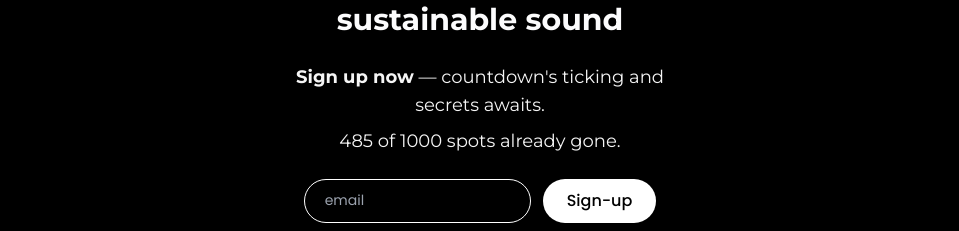
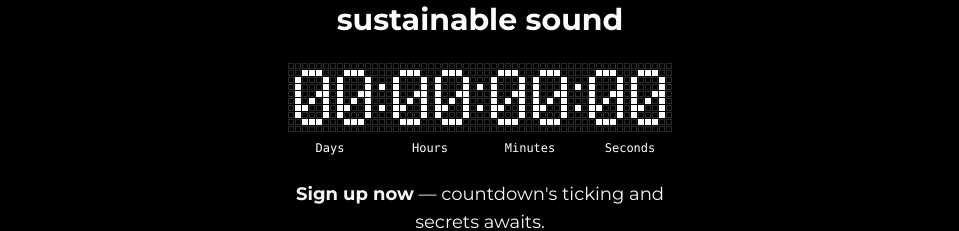
Before and after one commit to Saccor/landingv2, a Next.js app: page / in a window 1280 px wide. Shown: the part 383-614 px from the top of the page, without its empty margins (160-1119 px from the left). Built offline with nearby package versions, Linux system fonts and the light colour scheme.

Commit message:
feat: add CountdownTimerPixel component and integrate it into HeroSection for countdown display

```diff
--- /dev/null
+++ b/src/components/common/CountdownTimerPixel.tsx
@@ -0,0 +1,248 @@
+'use client';
+
+import React, { useEffect, useState } from 'react';
+
+// Grid size
+const CELL_SIZE = 6; // in px
+
+// Map digits to 5x10 pixel grid (1 = lit, 0 = unlit)
+const DIGIT_MAP: Record<string, number[][]> = {
+  '0': [
+    [0, 0, 0, 0, 0],
+    [0, 1, 1, 1, 0],
+    [1, 0, 0, 0, 1],
+    [1, 0, 0, 0, 1],
+    [1, 0, 0, 1, 1],
+    [1, 0, 1, 0, 1],
+    [1, 1, 0, 0, 1],
+    [1, 0, 0, 0, 1],
+    [0, 1, 1, 1, 0],
+    [0, 0, 0, 0, 0],
+  ],
+  '1': [
+    [0, 0, 0, 0, 0],
+    [0, 0, 1, 0, 0],
+    [0, 1, 1, 0, 0],
+    [1, 0, 1, 0, 0],
+    [0, 0, 1, 0, 0],
+    [0, 0, 1, 0, 0],
+    [0, 0, 1, 0, 0],
+    [0, 0, 1, 0, 0],
+    [1, 1, 1, 1, 1],
+    [0, 0, 0, 0, 0],
+  ],
+  '2': [
+    [0, 0, 0, 0, 0],
+    [0, 1, 1, 1, 0],
+    [1, 0, 0, 0, 1],
+    [0, 0, 0, 0, 1],
+    [0, 0, 0, 1, 0],
+    [0, 0, 1, 0, 0],
+    [0, 1, 0, 0, 0],
+    [1, 0, 0, 0, 0],
+    [1, 1, 1, 1, 1],
+    [0, 0, 0, 0, 0],
+  ],
+  '3': [
+    [0, 0, 0, 0, 0],
+    [0, 1, 1, 1, 0],
+    [1, 0, 0, 0, 1],
+    [0, 0, 0, 0, 1],
+    [0, 0, 1, 1, 0],
+    [0, 0, 0, 0, 1],
+    [0, 0, 0, 0, 1],
+    [1, 0, 0, 0, 1],
+    [0, 1, 1, 1, 0],
+    [0, 0, 0, 0, 0],
+  ],
+  '4': [
+    [0, 0, 0, 0, 0],
+    [0, 0, 0, 0, 1],
+    [0, 0, 0, 1, 1],
+    [0, 0, 1, 0, 1],
+    [0, 1, 0, 0, 1],
+    [1, 0, 0, 0, 1],
+    [1, 1, 1, 1, 1],
+    [0, 0, 0, 0, 1],
+    [0, 0, 0, 0, 1],
+    [0, 0, 0, 0, 0],
+  ],
+  '5': [
+    [0, 0, 0, 0, 0],
+    [1, 1, 1, 1, 1],
+    [1, 0, 0, 0, 0],
+    [1, 0, 0, 0, 0],
+    [1, 1, 1, 1, 0],
+    [0, 0, 0, 0, 1],
+    [0, 0, 0, 0, 1],
+    [1, 0, 0, 0, 1],
+    [0, 1, 1, 1, 0],
+    [0, 0, 0, 0, 0],
+  ],
+  '6': [
+    [0, 0, 0, 0, 0],
+    [0, 1, 1, 1, 0],
+    [1, 0, 0, 0, 0],
+    [1, 0, 0, 0, 0],
+    [1, 1, 1, 1, 0],
+    [1, 0, 0, 0, 1],
+    [1, 0, 0, 0, 1],
+    [1, 0, 0, 0, 1],
+    [0, 1, 1, 1, 0],
+    [0, 0, 0, 0, 0],
+  ],
+  '7': [
+    [0, 0, 0, 0, 0],
+    [1, 1, 1, 1, 1],
+    [0, 0, 0, 0, 1],
+    [0, 0, 0, 1, 0],
+    [0, 0, 1, 0, 0],
+    [0, 1, 0, 0, 0],
+    [0, 1, 0, 0, 0],
+    [0, 1, 0, 0, 0],
+    [0, 1, 0, 0, 0],
+    [0, 0, 0, 0, 0],
+  ],
+  '8': [
+    [0, 0, 0, 0, 0],
+    [0, 1, 1, 1, 0],
+    [1, 0, 0, 0, 1],
+    [1, 0, 0, 0, 1],
+    [0, 1, 1, 1, 0],
+    [1, 0, 0, 0, 1],
+    [1, 0, 0, 0, 1],
+    [1, 0, 0, 0, 1],
+    [0, 1, 1, 1, 0],
+    [0, 0, 0, 0, 0],
+  ],
+  '9': [
+    [0, 0, 0, 0, 0],
+    [0, 1, 1, 1, 0],
+    [1, 0, 0, 0, 1],
+    [1, 0, 0, 0, 1],
+    [1, 0, 0, 0, 1],
+    [0, 1, 1, 1, 1],
+    [0, 0, 0, 0, 1],
+    [0, 0, 0, 0, 1],
+    [0, 1, 1, 1, 0],
+    [0, 0, 0, 0, 0],
+  ],
+  ':': [
+    [0],
+    [0],
+    [0],
+    [1],
+    [0],
+    [0],
+    [1],
+    [0],
+    [0],
+    [0],
+  ],
+  '_': [
+    [0],
+    [0],
+    [0],
+    [0],
+    [0],
+    [0],
+    [0],
+    [0],
+    [0],
+    [0],
+  ],
+};
+
+// Utility
+function getTimeSegments(target: Date) {
+  const diff = Math.max(0, target.getTime() - Date.now());
+  const seconds = Math.floor((diff / 1000) % 60);
+  const minutes = Math.floor((diff / 1000 / 60) % 60);
+  const hours = Math.floor((diff / 1000 / 60 / 60) % 24);
+  const days = Math.floor(diff / (1000 * 60 * 60 * 24));
+  return {
+    days: days.toString().padStart(2, '0'),
+    hours: hours.toString().padStart(2, '0'),
+    minutes: minutes.toString().padStart(2, '0'),
+    seconds: seconds.toString().padStart(2, '0'),
+  };
+}
+
+// Digit Component
+const CountdownDigit = ({ char }: { char: string }) => {
+  const grid = DIGIT_MAP[char];
+  if (!grid) return null;
+
+  return (
+    <div
+      className="grid"
+      style={{
+        gridTemplateColumns: `repeat(${grid[0].length}, ${CELL_SIZE}px)`,
+        gridTemplateRows: `repeat(${grid.length}, ${CELL_SIZE}px)`,
+        gap: '1px',
+      }}
+    >
+      {grid.flat().map((cell, i) => (
+        <div
+          key={i}
+          style={{
+            width: CELL_SIZE,
+            height: CELL_SIZE,
+            backgroundColor: cell ? '#FFFFFF' : '#000000',
+            border: cell ? 'none' : '0.5px solid #2a2a2a',
+          }}
+        />
+      ))}
+    </div>
+  );
+};
+
+// Countdown Component
+export default function CountdownTimerPixel({ targetDate }: { targetDate: string }) {
+  const [segments, setSegments] = useState(() => getTimeSegments(new Date(targetDate)));
+
+  useEffect(() => {
+    const interval = setInterval(() => {
+      setSegments(getTimeSegments(new Date(targetDate)));
+    }, 1000);
+    return () => clearInterval(interval);
+  }, [targetDate]);
+
+  const rawDigits = `${segments.days}:${segments.hours}:${segments.minutes}:${segments.seconds}`;
+
+  const timeStringWithSpacers = [
+  '_', // spacer before first digit
+  ...rawDigits.split('').flatMap((char, idx, arr) =>
+    idx < arr.length - 1 ? [char, '_'] : [char]
+  ),
+  '_', // spacer after last digit
+];
+
+
+  return (
+  <div className="flex flex-col items-center">
+    {/* Countdown Digits */}
+    <div className="flex items-center justify-center flex-wrap gap-0">
+      {timeStringWithSpacers.map((char, i) => (
+        <div
+          key={i}
+          style={{
+            marginRight: i < timeStringWithSpacers.length - 1 ? '1px' : '0px',
+          }}
+        >
+          <CountdownDigit char={char} />
+        </div>
+      ))}
+    </div>
+
+    {/* Labels */}
+<div className="flex justify-center mt-2 text-xs text-white font-mono">
+  <div style={{ width: '100px', textAlign: 'center' }}>Days</div>
+  <div style={{ width: '100px', textAlign: 'center' }}>Hours</div>
+  <div style={{ width: '100px', textAlign: 'center' }}>Minutes</div>
+  <div style={{ width: '100px', textAlign: 'center' }}>Seconds</div>
+</div>
+  </div>
+);
+
+}
--- a/src/components/sections/HeroSection.tsx
+++ b/src/components/sections/HeroSection.tsx
@@ -1,12 +1,15 @@
-"use client";
+'use client';
+
 import React from 'react';
 import SignupForm from '@/components/common/SignupForm';
 import RevealSection from '@/components/common/RevealSection';
+import CountdownTimerPixel from '@/components/common/CountdownTimerPixel';
 
 export default function HeroSection() {
   return (
     <RevealSection className="w-full max-w-[1440px] lg:h-[675px] mx-auto relative">
       <div className="flex flex-col lg:flex-row items-center lg:items-stretch w-full max-w-[1440px] h-auto lg:h-[539.81px] lg:mt-[97px] mx-auto p-0">
+
         {/* Hero Image */}
         <div
           className="
@@ -24,12 +27,21 @@ export default function HeroSection() {
             flexGrow: 0,
           }}
         />
-        {/* Content (mobile: below image, desktop: right side) */}
+
+        {/* Content Section */}
         <div className="flex flex-col items-center w-full max-w-[393px] mx-auto lg:w-[720px] lg:h-[462.13px] lg:gap-[40px] gap-6 text-center lg:justify-center">
+
+          {/* Heading */}
           <h1 className="font-montserrat font-bold text-[30px] leading-[38px] text-[#FCFCFD] max-w-[369px] w-full">
             Shape the future of sustainable sound
           </h1>
 
+          {/* Countdown Timer */}
+          <div className="flex justify-center w-full">
+            <CountdownTimerPixel targetDate="2025-08-11T00:00:00" />
+          </div>
+
+          {/* Paragraphs */}
           <div className="w-full flex flex-col gap-2 items-center justify-center text-center lg:w-[421.79px] lg:h-[102px]">
             <p className="font-montserrat font-normal text-[18px] leading-[28px] text-[#F5F5F5]">
               <span className="font-bold">Sign up now</span> — countdown&apos;s ticking and secrets awaits.
@@ -38,9 +50,12 @@ export default function HeroSection() {
               485 of 1000 spots already gone.
             </p>
           </div>
+
+          {/* Sign-up Form */}
           <div className="w-full flex items-center justify-center">
             <SignupForm buttonText="Sign-up" />
           </div>
+
         </div>
       </div>
     </RevealSection>
```
